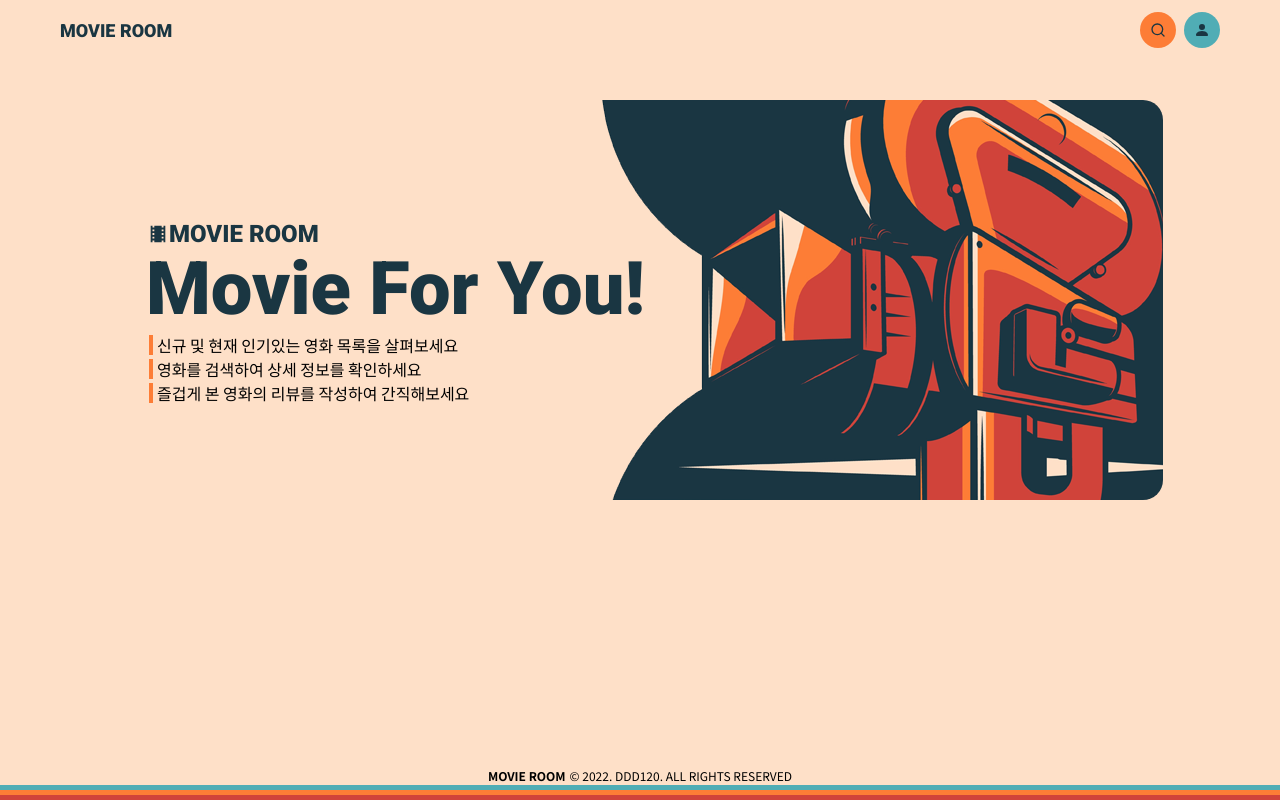
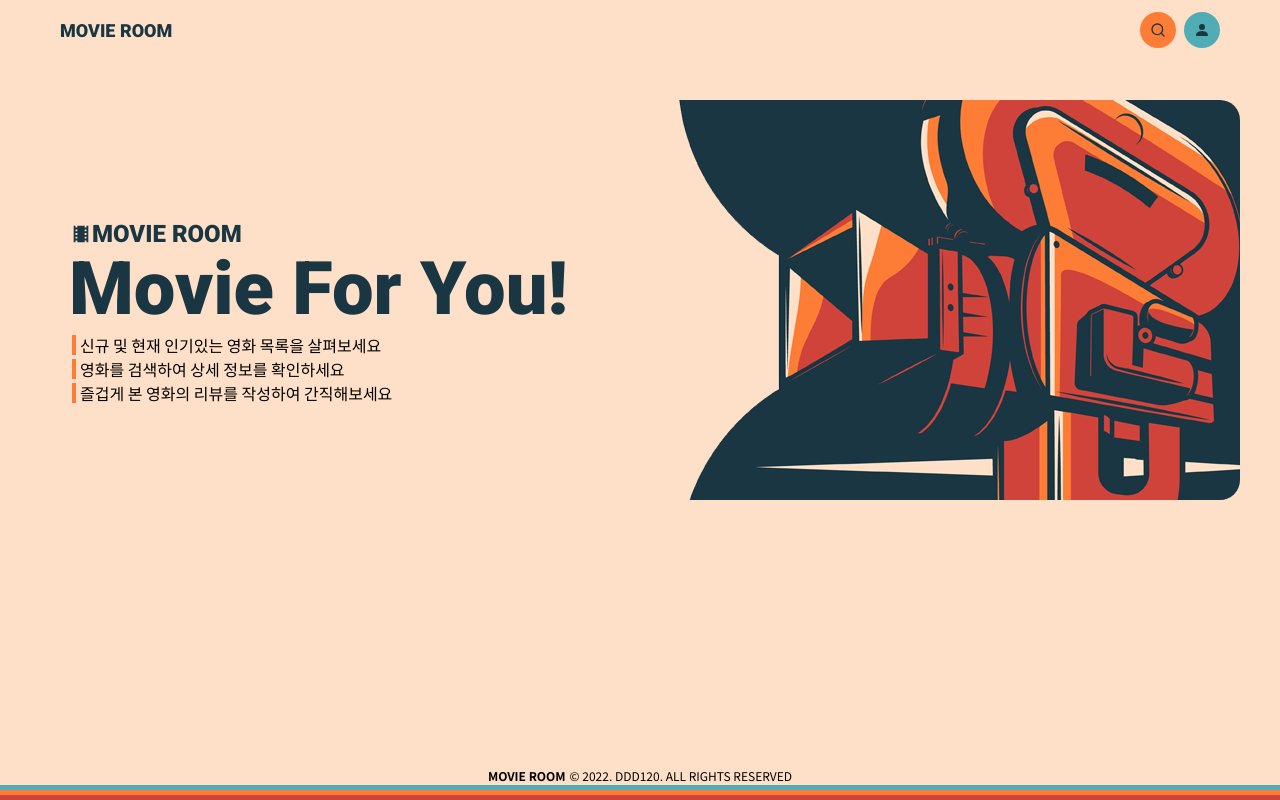
Before and after one commit to DDD120/movie-room, a React (Create React App) app: page / in a window 1280 px wide. Built offline with nearby package versions, Linux system fonts and the light colour scheme.

Commit message:
DESIGN HeroBanner Component CSS 수정 - 화면 중앙 정렬 및 max-width 수정

```diff
--- a/src/components/common/Container.jsx
+++ b/src/components/common/Container.jsx
@@ -4,9 +4,7 @@ const Wrapper = styled.div`
   max-width: 1200px;
   margin: 0 auto;
   height: auto;
-  min-height: calc(100vh - 93px);
-  display: flex;
-  justify-content: center;
+  min-height: calc(100vh - 133px);
 `;
 
 const Container = ({ children }) => {
--- a/src/components/main/HeroBanner.jsx
+++ b/src/components/main/HeroBanner.jsx
@@ -4,15 +4,15 @@ import { Common } from "styles/common";
 import { MdLocalMovies } from "react-icons/md";
 
 const Banner = styled.article`
-  margin: 40px;
-  max-width: 1046px;
+  margin: 40px auto;
+  max-width: 1200px;
   height: 400px;
   width: 100%;
   border-radius: 20px;
   overflow: hidden;
 `;
 const ImgContainer = styled.div`
-  height: 100vh;
+  height: 100%;
   background: url(${bgImg}) no-repeat top right;
 `;
 const TextContainer = styled.div`
```
